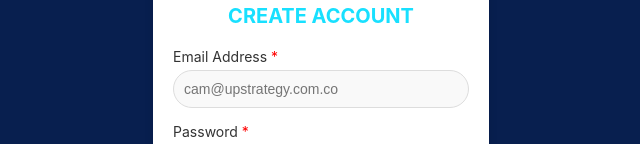
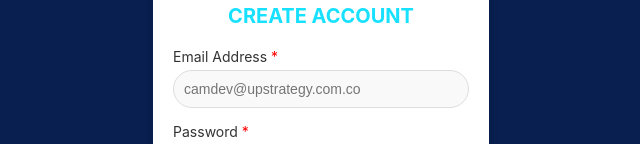
Before and after one commit to WebDevByCam/react-form-hash, a React (Create React App) app: page / in a window 1280 px wide. Both pictures are taken after a click on the link "Create an Account". Shown: the part 178-322 px from the top of the page, without its empty margins (319-959 px from the left). Built offline with nearby package versions, Linux system fonts and the light colour scheme.

Commit message:
test live edit

```diff
--- a/src/components/LoginForm.js
+++ b/src/components/LoginForm.js
@@ -22,7 +22,7 @@ function LoginForm({
                         name="loginId"
                         value={formData.loginId}
                         onChange={handleChange}
-                        placeholder="Jhon y Angelo"
+                        placeholder="Jhon y camilo"
                         required
                         aria-describedby="loginId-error"
                     />
--- a/src/components/SignUpForm.js
+++ b/src/components/SignUpForm.js
@@ -15,7 +15,7 @@ function SignUpForm({ formData, handleChange, errors, showPassword, togglePasswo
             name="email"
             value={formData.email}
             onChange={handleChange}
-            placeholder="cam@upstrategy.com.co"
+            placeholder="camdev@upstrategy.com.co"
             required
             aria-describedby="email-error"
           />
```
